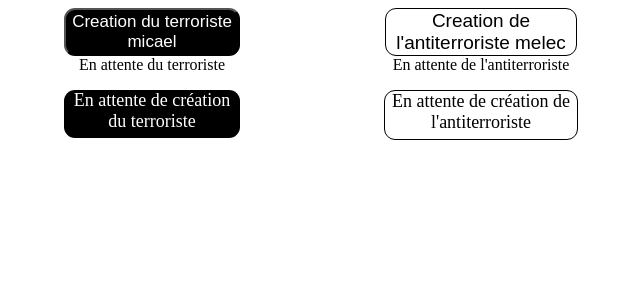
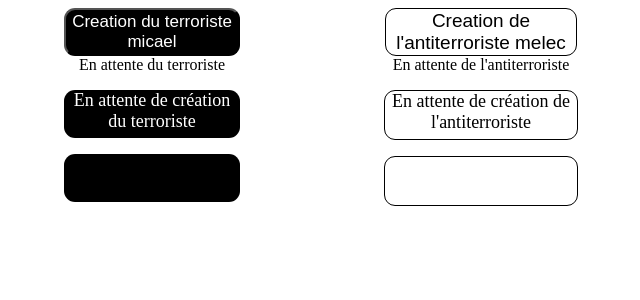
Before and after one commit to MikaHub/ProjetPOO, a PHP site: page / in a window 1280 px wide. Shown: the top 300 px of the page, without its empty margins (376-1016 px from the left). Run offline with PHP 8.4, Linux system fonts and the light colour scheme.

Commit message:
style.css 2eme button

```diff
--- a/style.css
+++ b/style.css
@@ -56,5 +56,26 @@
 	margin-top: 1rem;
 	border: 1px solid black;
 	cursor: pointer;
+}
+#setEquipementTerro{
+	border-radius: 11px;
+    background-color: black;
+    color: white;
+    width: 11rem;
+    height: 3rem;
+    font-size: 18px;
+	margin-top: 1rem;
+	cursor: pointer;
+}
 
+#setEquipementAnti{
+	border-radius: 11px;
+    background-color: white;
+    color: black;
+    width: 12rem;
+    height: 3rem;
+    font-size: 18px;
+	margin-top: 1rem;
+	border: 1px solid black;
+	cursor: pointer;
 }
```
